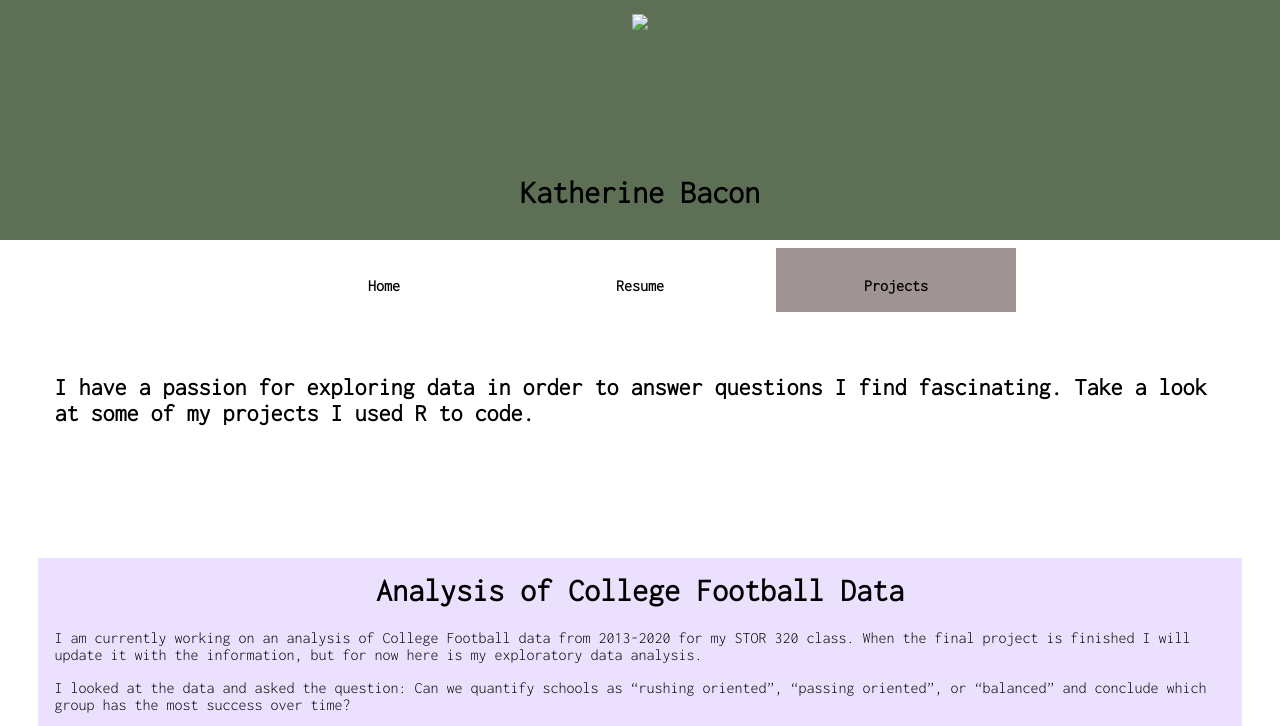
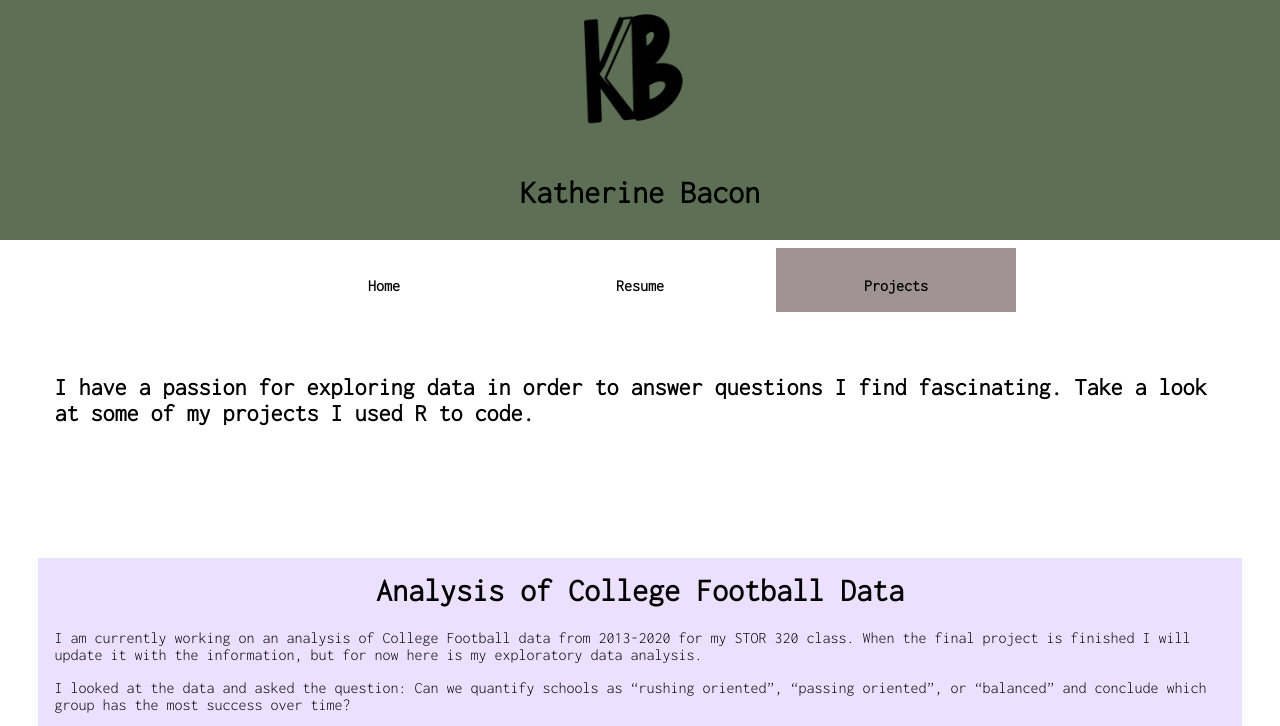
Before and after one commit to kabacon768/kabacon768.github.io, a plain HTML site: page projects.html in a window 1280 px wide. Shown: the top 726 px of the page. Drawn offline with Linux system fonts and the light colour scheme; a web font is replaced by a local one.

Commit message:
Commit fixed logo

```diff
--- a/projects.html
+++ b/projects.html
@@ -15,7 +15,7 @@
 <body>
   <div class = "grid-column-layout3" >
     <div class = "header-project box" >
-      <img src="img/Katherine Logo Better.png">
+      <img src="img/Katherine-Logo-Better.png">
     </div>
     <div class = "one-project box" >
       <h1>Katherine Bacon</h1>
```
Also changed, not shown: resume.html (+1 -1 lines).
